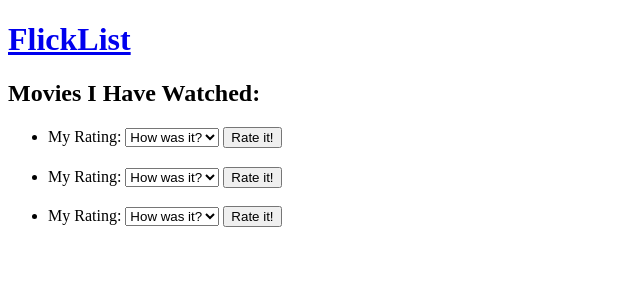
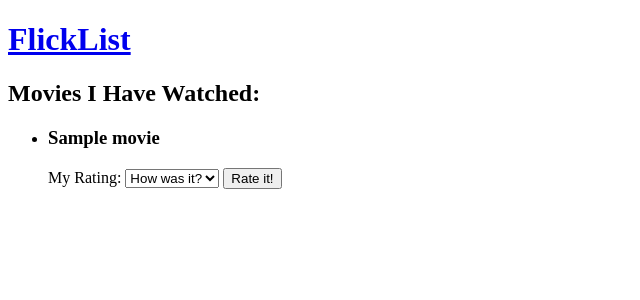
Before and after one commit to LaunchCodeEducation/flicklist-flask, a Flask app: page /ratings in a window 1280 px wide. Shown: the top 300 px of the page, without its empty margins (0-640 px from the left). Run offline with Flask 2, Linux system fonts and the light colour scheme; tables that the repository leaves empty hold one stand-in row (values such as "Sample post").

Commit message:
completed studio 6

```diff
--- a/main.py
+++ b/main.py
@@ -4,7 +4,7 @@ import cgi
 
 app = Flask(__name__)
 app.config['DEBUG'] = True      # displays runtime errors in the browser, too
-app.config['SQLALCHEMY_DATABASE_URI'] = 'mysql+pymysql://flicklist:MyNewPass@localhost:8889/flicklist'
+app.config['SQLALCHEMY_DATABASE_URI'] = 'mysql+pymysql://flicklist:12345678@localhost:8889/flicklist'
 app.config['SQLALCHEMY_ECHO'] = True
 
 db = SQLAlchemy(app)
@@ -13,8 +13,8 @@ class Movie(db.Model):
     id = db.Column(db.Integer, primary_key=True)
     name = db.Column(db.String(120))
     watched = db.Column(db.Boolean)
-
-    # TODO: add a ratings column to the Movie table
+    rating = db.Column(db.String(5))
+    # DONE: add a ratings column to the Movie table
 
     def __init__(self, name):
         self.name = name
@@ -38,7 +38,7 @@ def get_current_watchlist():
 def get_watched_movies():
     # For now, we are just pretending
     # returns the list of movies the user has already watched and crossed off
-    return [ "The Matrix", "The Princess Bride", "Buffy the Vampire Slayer" ]
+    return Movie.query.filter(Movie.watched == True).all()
 
 # Create a new route called rate_movie which handles a POST request on /rating-confirmation
 @app.route("/rating-confirmation", methods=['POST'])
@@ -57,8 +57,11 @@ def rate_movie():
 
     # if we didn't redirect by now, then all is well
 
-    # TODO: make a persistent change to the model so that you STORE the rating in the database
+    # DONE: make a persistent change to the model so that you STORE the rating in the database
     # (Note: the next TODO is in templates/ratings.html)
+    movie.rating = rating
+    db.session.add(movie)
+    db.session.commit()
 
     return render_template('rating-confirmation.html', movie=movie, rating=rating)
 
--- a/templates/ratings.html
+++ b/templates/ratings.html
@@ -11,11 +11,15 @@
         <label>
           My Rating:
           <select name="rating">
-            <!-- TODO: If the user has rated a movie, make the select box default to that rating when they visit this page.
+            <!-- DONE: If the user has rated a movie, make the select box default to that rating when they visit this page.
                  Hint: How can you use jinja2's templates to include a tag (or text) only
                  if a server side condition is met?  -->
             {% for rating in ["How was it?", "*", "**", "***", "****", "*****"] %}
-              <option>{{ rating }}</option>
+              {% if rating == movie.rating %}
+                <option selected>{{ rating }}</option>
+              {% else %}
+                <option>{{ rating }}</option>
+              {% endif %}
             {% endfor %}
           </select>
         </label>
```
